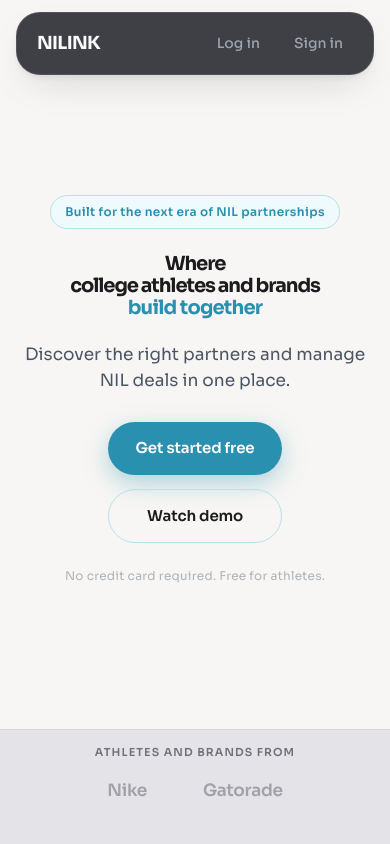
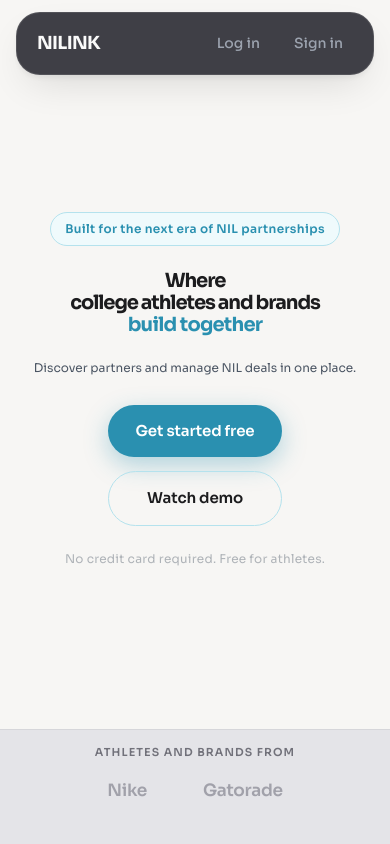
Before and after one commit to Software-Engineering-Captsone/MVP, a Next.js app: page / in a window 390 px wide. Shown: the top 844 px of the page. Built offline with nearby package versions, Linux system fonts and the light colour scheme; a web font is replaced by a local one.

Commit message:
feat: Adjust hero lede styling for responsiveness and update its text content.

```diff
--- a/src/components/landing/Hero.tsx
+++ b/src/components/landing/Hero.tsx
@@ -19,7 +19,7 @@ export default function Hero() {
           </h1>
 
           <p className="hero-lede">
-            Discover the right partners and manage NIL deals in one place.
+            Discover partners and manage NIL deals in one place.
           </p>
 
           <div className="hero-ctas">
--- a/src/styles/landing.css
+++ b/src/styles/landing.css
@@ -344,12 +344,15 @@
 }
 
 .hero-content .hero-lede {
-  font-size: 17px;
+  white-space: nowrap;
+  font-size: clamp(12px, min(3.15vw, 2.9vmin), 17px);
   color: var(--text-secondary);
-  line-height: 1.55;
-  max-width: 28rem;
+  line-height: 1.45;
+  max-width: 100%;
   margin: 0 auto 28px;
   font-weight: 400;
+  padding: 0 0.25rem;
+  box-sizing: border-box;
 }
 
 .hero-ctas {
```
